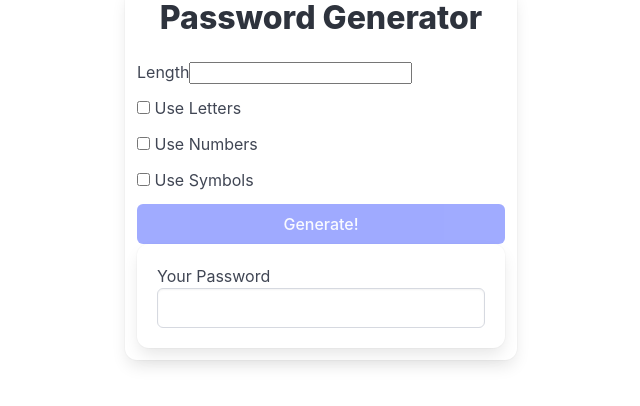
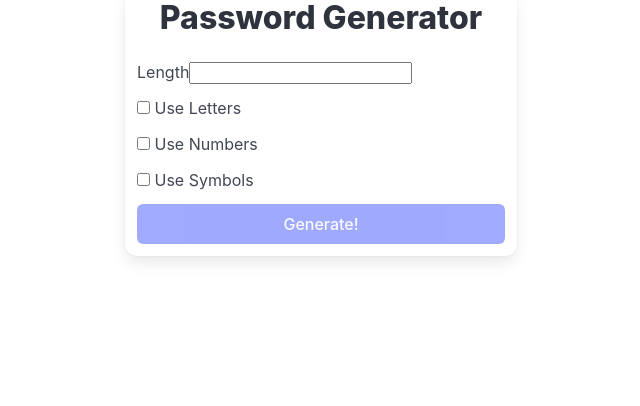
Before and after one commit to beibarys-jedi/frontend-angualr, an Angular app in the folder angular-course/: page / in a window 1280 px wide. Shown: the top 406 px of the page, without its empty margins (319-959 px from the left). Built offline with nearby package versions, Linux system fonts and the light colour scheme.

Commit message:
update adding the ngIf

```diff
--- a/angular-course/src/app/app.component.html
+++ b/angular-course/src/app/app.component.html
@@ -45,7 +45,7 @@
         Generate!
       </button>
 
-      <div class="box">
+      <div class="box" *ngIf="password">
         <label>Your Password</label>
         <input class="input" [value]="password" />
       </div>
--- a/angular-course/src/app/app.component.ts
+++ b/angular-course/src/app/app.component.ts
@@ -1,10 +1,11 @@
 import { Component } from '@angular/core';
 import { RouterOutlet } from '@angular/router';
+import { CommonModule } from '@angular/common';
 
 @Component({
   selector: 'app-root',
   standalone: true,
-  imports: [RouterOutlet],
+  imports: [RouterOutlet, CommonModule],
   templateUrl: './app.component.html',
   styleUrl: './app.component.css',
 })
```
